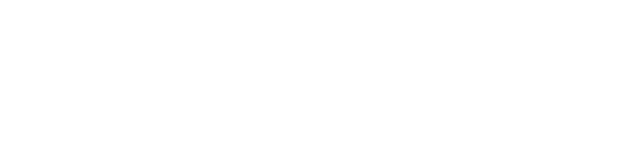
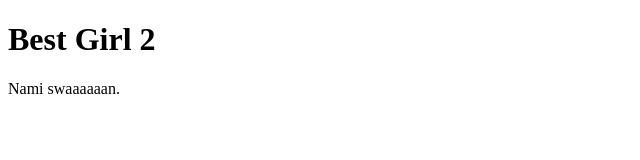
Before and after one commit to MarkeKy/repo_one, a plain HTML site: page feature1.html in a window 1280 px wide. Shown: the whole page, without its empty margins (0-640 px from the left). Drawn offline with Linux system fonts and the light colour scheme.

Commit message:
Update feature1.html

```diff
--- a/feature1.html
+++ b/feature1.html
@@ -5,6 +5,9 @@
     <meta name="viewport" content="width=device-width, initial-scale=1.0">
     <title>Document</title>
 </head>
+
+<h1>Best Girl 2</h1>
+<p>Nami swaaaaaan.</p>
 <body>
 
 </body>
```
